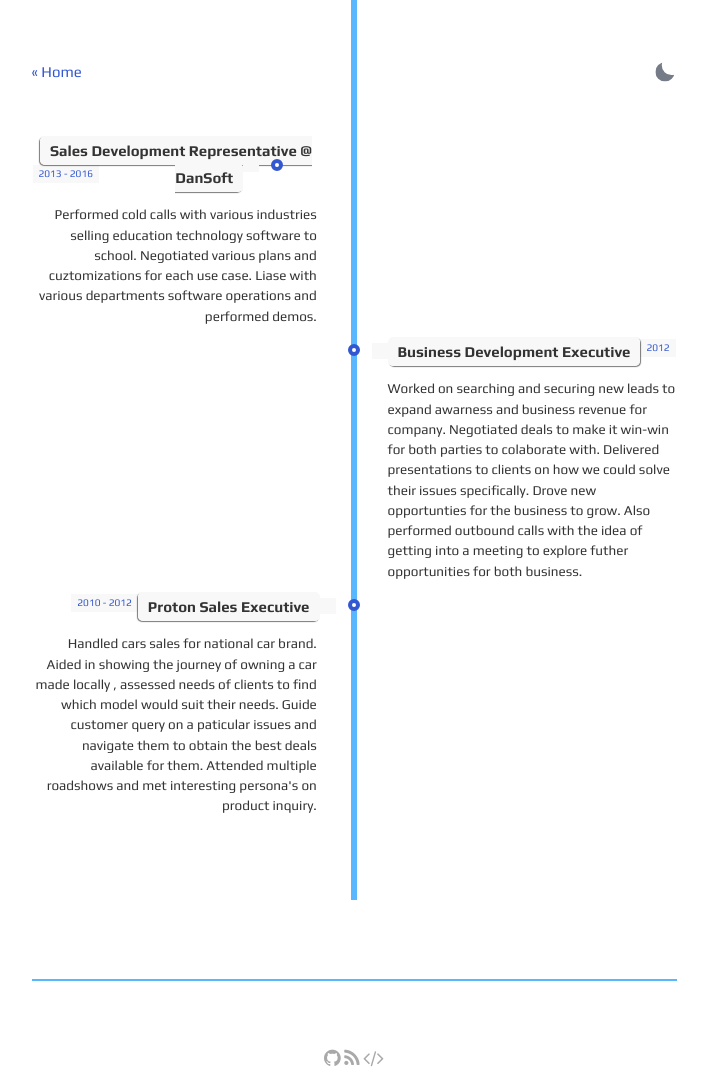
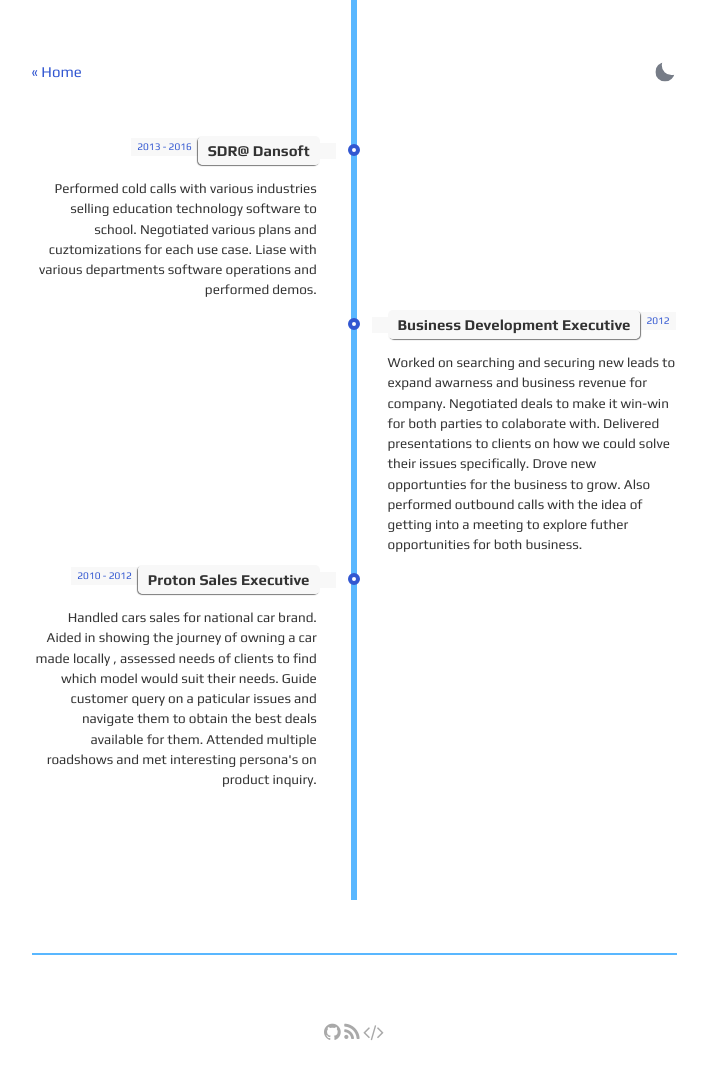
Before and after one commit to mk-unlimited/me, a Jekyll site: the page built from about.html, in a window 1280 px wide. Shown: the whole page, without its empty margins (286-994 px from the left). Built offline with Jekyll 4.4.1, drawn with Linux system fonts in a browser that asks for light colours; after the commit the page ends 1062 px from its top, so only the background shows below that.

Commit message:
Update about.html

```diff
--- a/about.html
+++ b/about.html
@@ -20,7 +20,7 @@ layout: default
         <li>
             <div class="direction-l">
                 <div class="flag-wrapper">
-                    <span class="flag">Sales Development Representative @ DanSoft </span>
+                    <span class="flag">SDR@ Dansoft</span>
                     <span class="time-wrapper"><span class="time">2013 - 2016</span></span>
                 </div>
                 <div class="desc">
```
